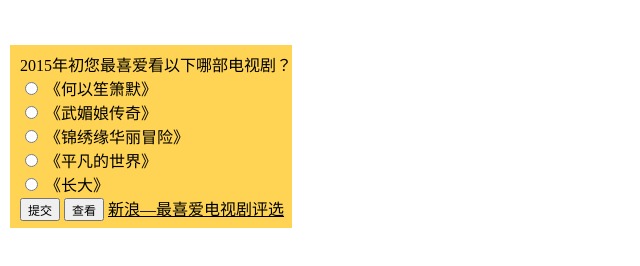
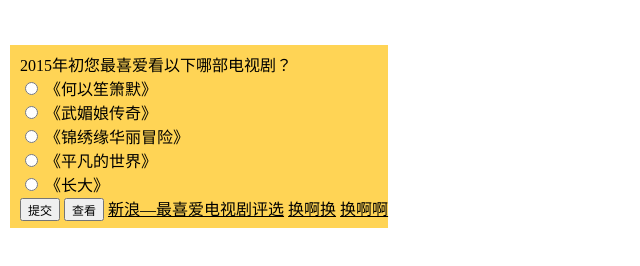
Before and after one commit to huanhuan1997/huanhuan1997.github.io, a plain HTML site: page index.html in a window 1280 px wide. Shown: the whole page, without its empty margins (0-640 px from the left). Drawn offline with Linux system fonts and the light colour scheme.

Commit message:
Update index.html

```diff
--- a/index.html
+++ b/index.html
@@ -64,6 +64,8 @@ a {
            <input type="submit" value="提交">
            <input type="button" name="viewresult" value="查看">
            <a href="index1.html">新浪—最喜爱电视剧评选</a>
+	       <a href="index2.html">换啊换</a>
+	       <a href="index3.html">换啊啊</a>
            </td>
         </tr>
         </table>
```
